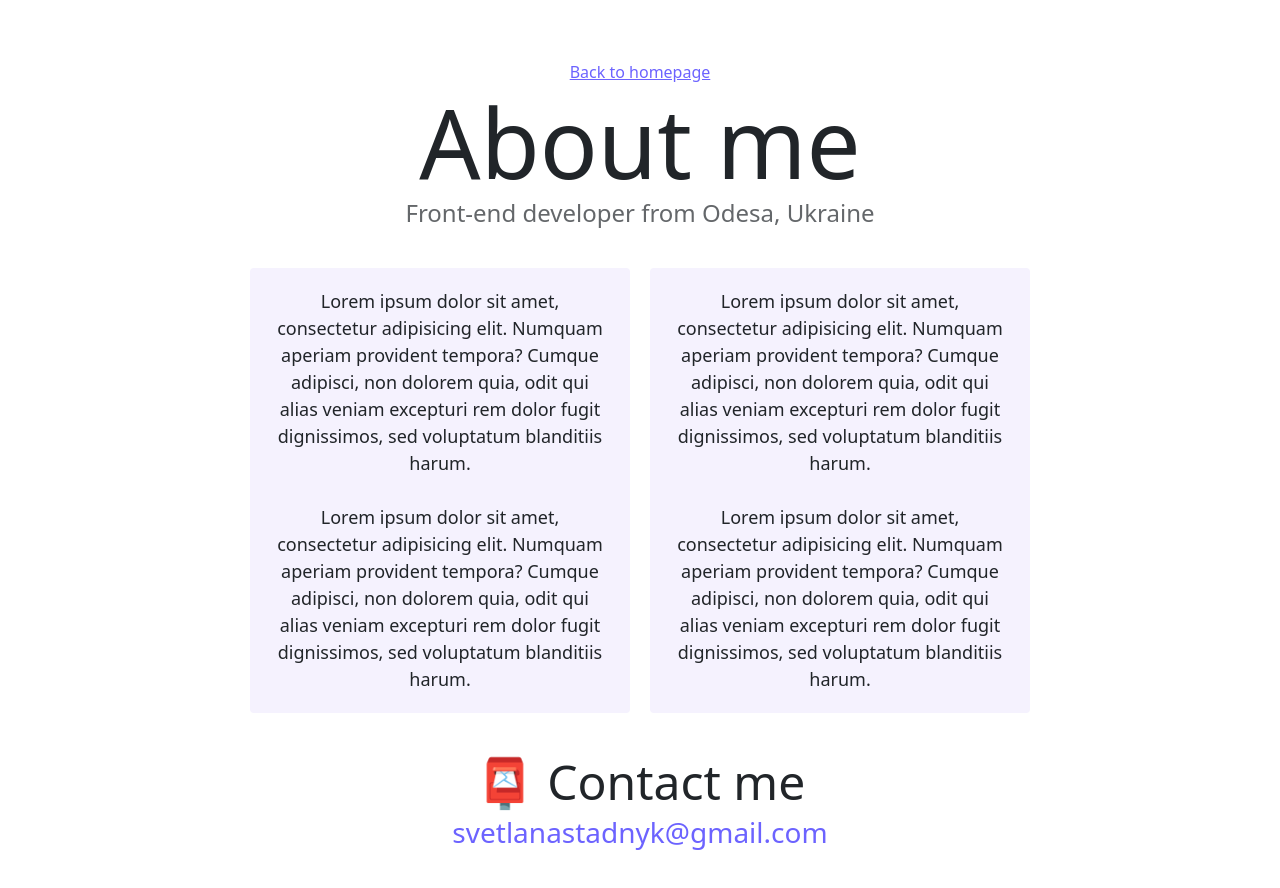
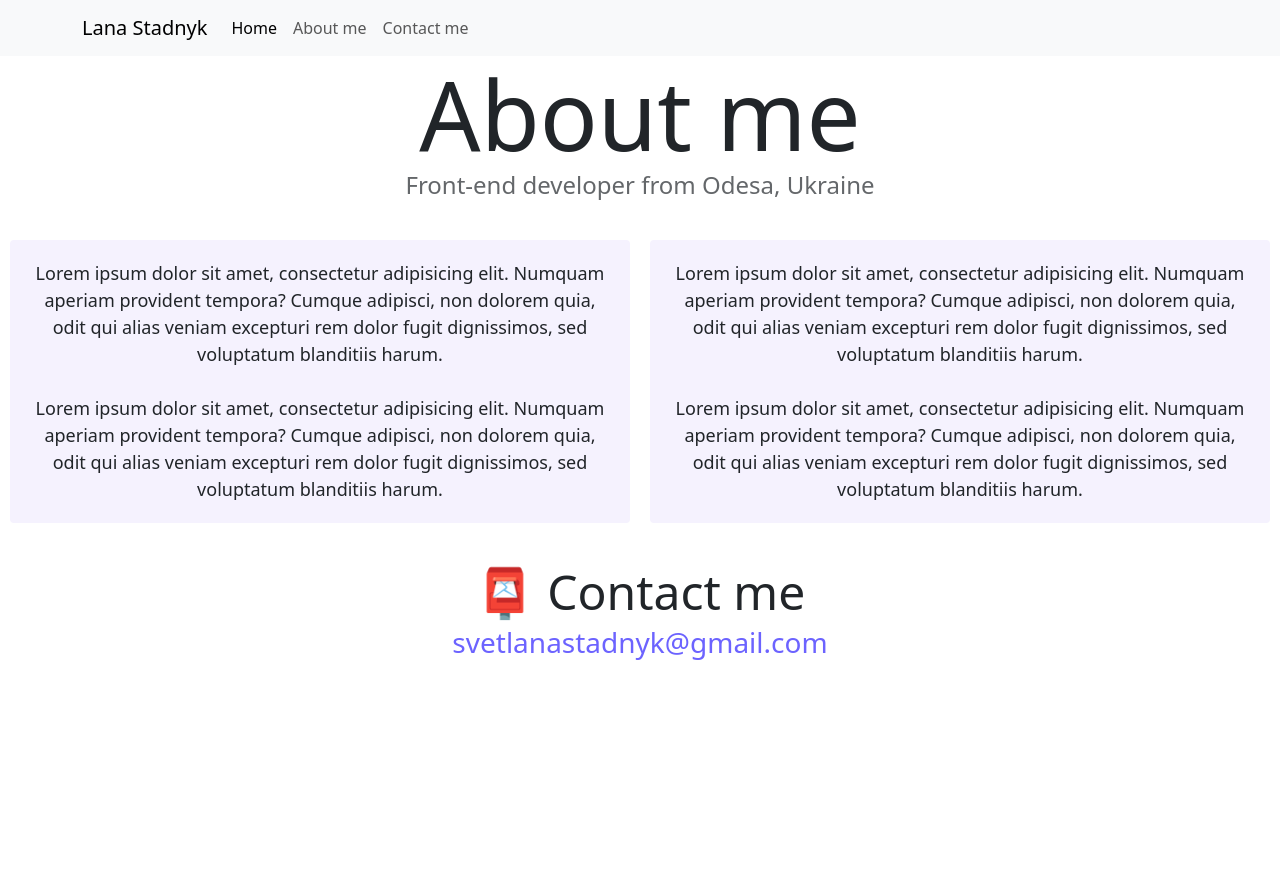
Before and after one commit to LanaStadnyk/Week-2, a plain HTML site: page about.html in a window 1280 px wide. After the commit the page ends 800 px from the top, so only its background shows below. Drawn offline with nearby package versions, Linux system fonts and the light colour scheme.

Commit message:
Added the navbar

```diff
--- a/about.html
+++ b/about.html
@@ -14,7 +14,28 @@
     <link rel="stylesheet" href="src/styles.css" />
   </head>
   <body>
-    <a href="index.html" class="homepage-link">Back to homepage</a>
+    <nav class="navbar navbar-expand-lg bg-body-tertiary">
+      <div class="container">
+        <a class="navbar-brand" href="#">Lana Stadnyk</a>
+        <button class="navbar-toggler" type="button" data-bs-toggle="collapse" data-bs-target="#navbarNav" aria-controls="navbarNav" aria-expanded="false" aria-label="Toggle navigation">
+          <span class="navbar-toggler-icon"></span>
+        </button>
+        <div class="collapse navbar-collapse" id="navbarNav">
+          <ul class="navbar-nav">
+            <li class="nav-item">
+              <a class="nav-link active" aria-current="page" href="index.html">Home</a>
+            </li>
+            <li class="nav-item">
+              <a class="nav-link" href="about.html">About me</a>
+            </li>
+            <li class="nav-item">
+              <a class="nav-link" href="about.html#contact-links">Contact me</a>
+            </li>
+          </ul>
+        </div>
+      </div>
+    </nav>
+    <div class="main">
     <h1>About me</h1>
     <h3>Front-end developer from Odesa, Ukraine</h3>
     <div class="description-about-me">
@@ -49,6 +70,7 @@
         >svetlanastadnyk@gmail.com</a
       >
     </div>
+    </div>
     <script
       src="https://cdn.jsdelivr.net/npm/bootstrap@5.3.0-alpha1/dist/js/bootstrap.bundle.min.js"
       integrity="sha384-w76AqPfDkMBDXo30jS1Sgez6pr3x5MlQ1ZAGC+nuZB+EYdgRZgiwxhTBTkF7CXvN"
--- a/src/styles.css
+++ b/src/styles.css
@@ -2,11 +2,6 @@
   --h3-color: #64676A;
   --paragrapgh-bg: #f5f2fe;
   --purple-color: #6c63ff;
-}
-
-body {
-  margin: 60px auto;
-  max-width: 800px;
 }
 
 a {
```
Also changed, not shown: index.html (+23 -0 lines).
